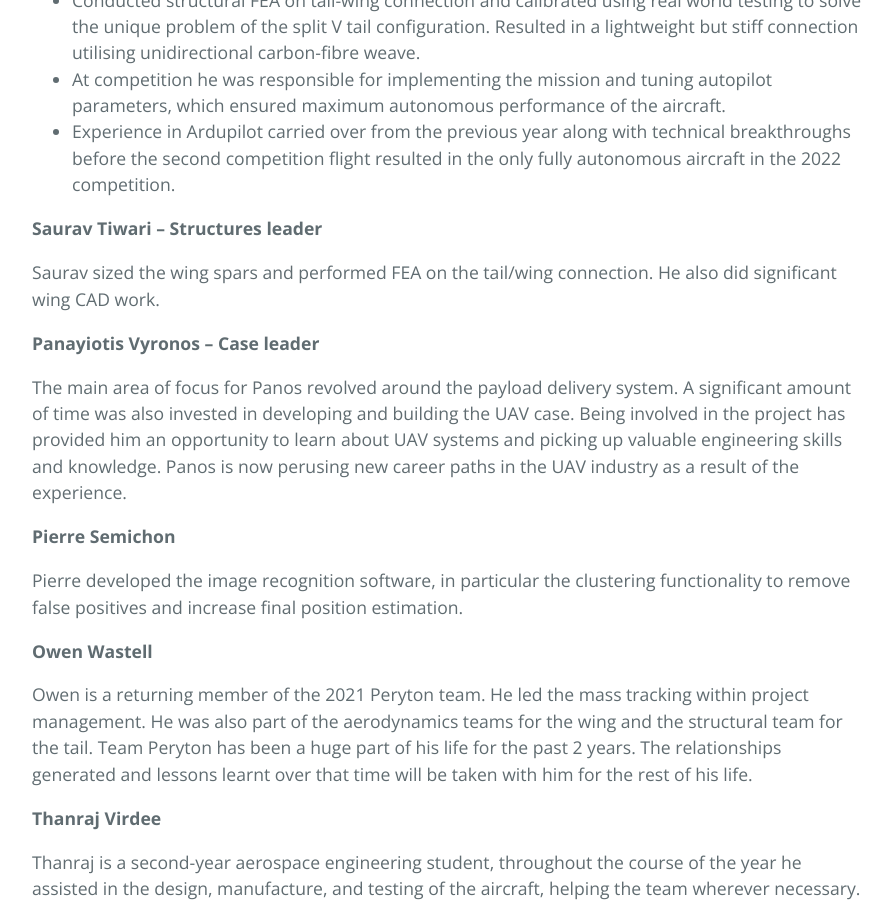
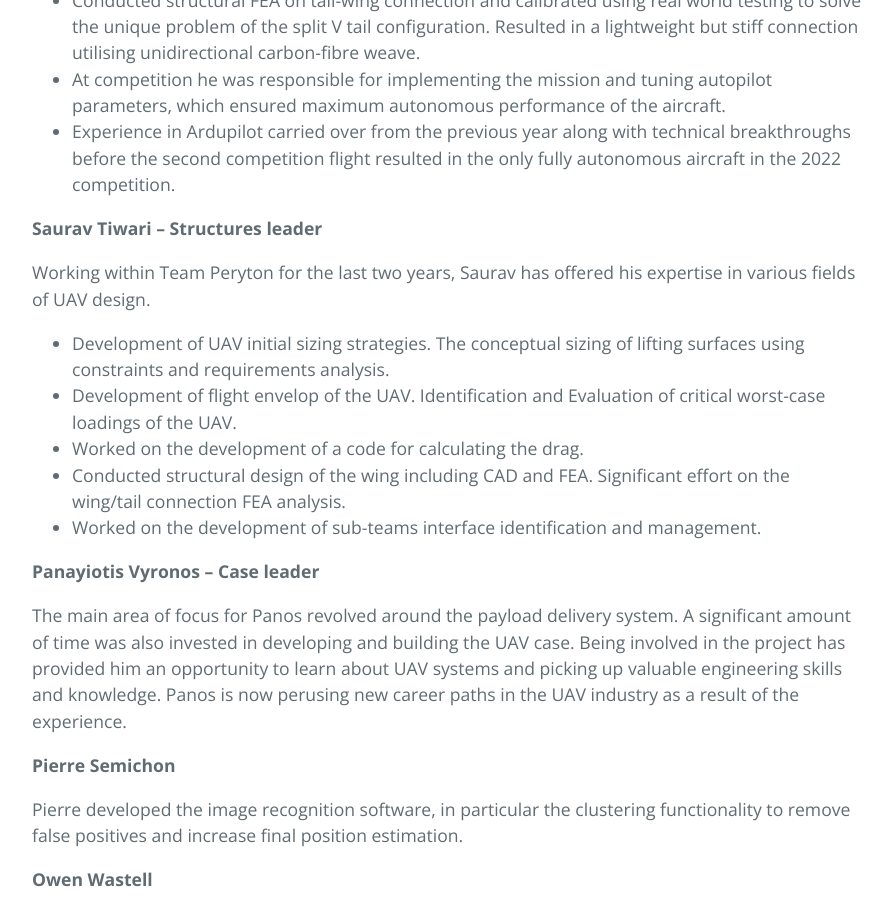
Before and after one commit to Team-Peryton/team-peryton.github.io, a Jekyll site: the page built from index.md, in a window 1280 px wide and 900 px high, scrolled down 4887 px. Shown: the whole window, without its empty margins (192-1083 px from the left). Built offline with Jekyll 4.4.1, drawn with Linux system fonts in a browser that asks for light colours.

Commit message:
Saurav personal bio

```diff
--- a/index.md
+++ b/index.md
@@ -68,7 +68,13 @@ Jonathan led the aerodynamics team with a focus on designing for autonomous flig
 
 **Saurav Tiwari – Structures leader**
 
-Saurav sized the wing spars and performed FEA on the tail/wing connection. He also did significant wing CAD work.
+Working within Team Peryton for the last two years, Saurav has offered his expertise in various fields of UAV design.
+
+- Development of UAV initial sizing strategies. The conceptual sizing of lifting surfaces using constraints and requirements analysis.
+- Development of flight envelop of the UAV. Identification and Evaluation of critical worst-case loadings of the UAV.
+- Worked on the development of a code for calculating the drag.
+- Conducted structural design of the wing including CAD and FEA.  Significant effort on the wing/tail connection FEA analysis.
+- Worked on the development of sub-teams interface identification and management.
 
 **Panayiotis Vyronos – Case leader**
 
```
